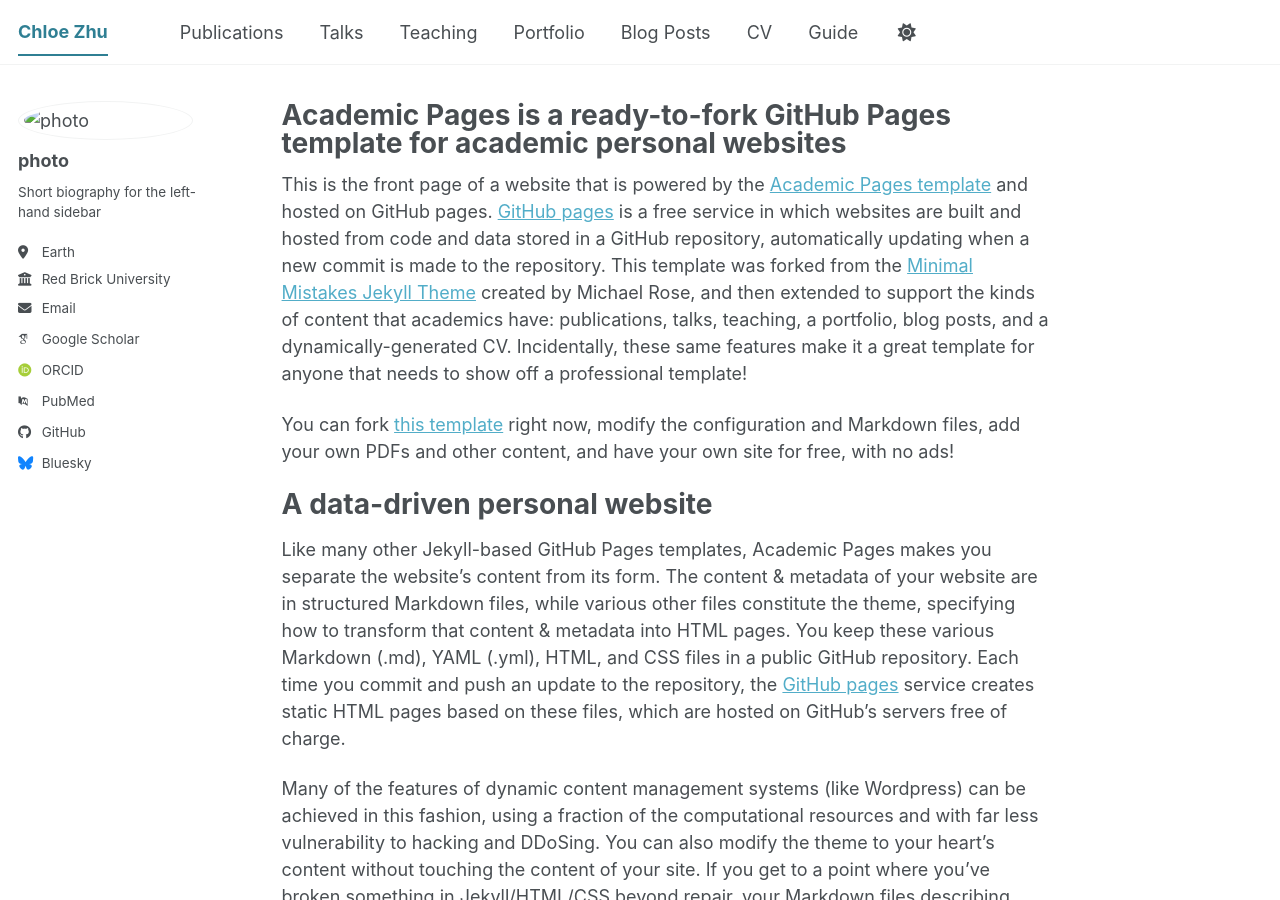
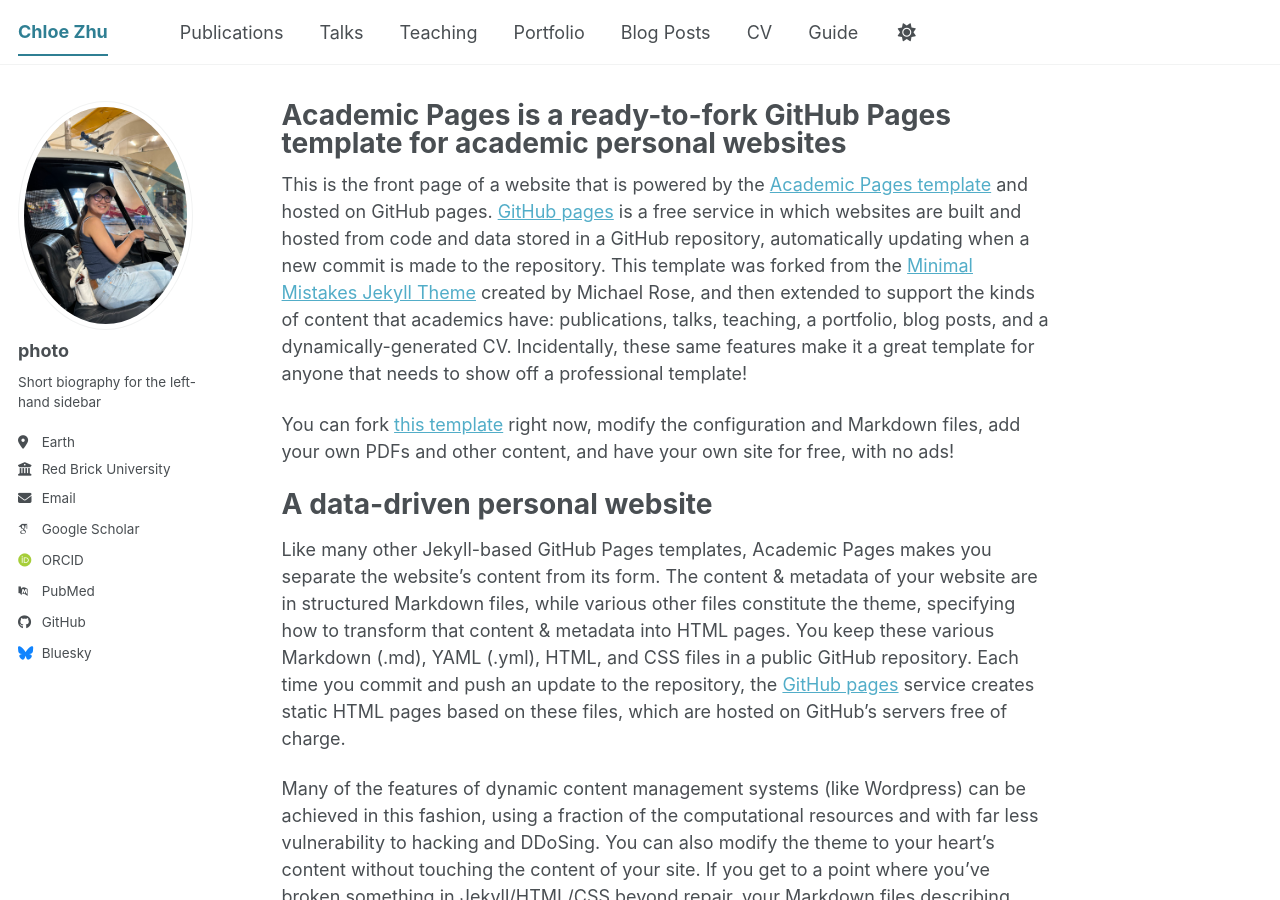
Before and after one commit to ChloeZhu1/ChloeZhu1.github.io, a Jekyll site: the page built from _pages/about.md, in a window 1280 px wide and 900 px high. Built offline with Jekyll 4.4.1, drawn with Linux system fonts in a browser that asks for light colours; some web fonts are replaced; a script bundle is joined from its source files by our own code; library files that are not in the unit come from our copies.

Commit message:
Update author profile image fallback

```diff
--- a/_includes/author-profile.html
+++ b/_includes/author-profile.html
@@ -10,7 +10,7 @@
     {% if author.avatar contains "://" %}
     	<img src="{{ author.avatar }}" alt="{{ author.name }}"  fetchpriority="high" />
     {% else %}
-    	<img src="{{ author.avatar | prepend: "/images/" | prepend: base_path }}" class="author__avatar" alt="{{ author.name }}"  fetchpriority="high" />
+    	<img src="/images/profile.png" alt="Description" width="300" height="auto">
     {% endif %}
   </div>
 
```
